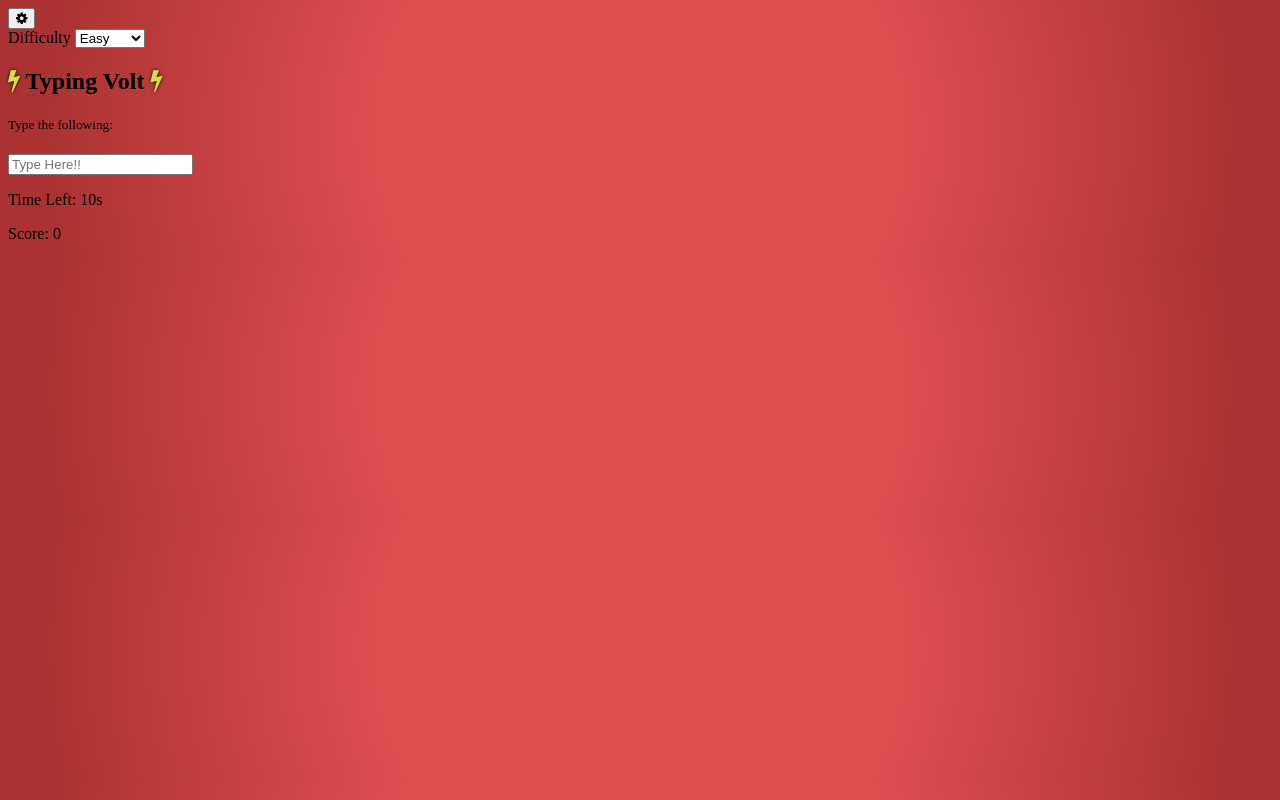
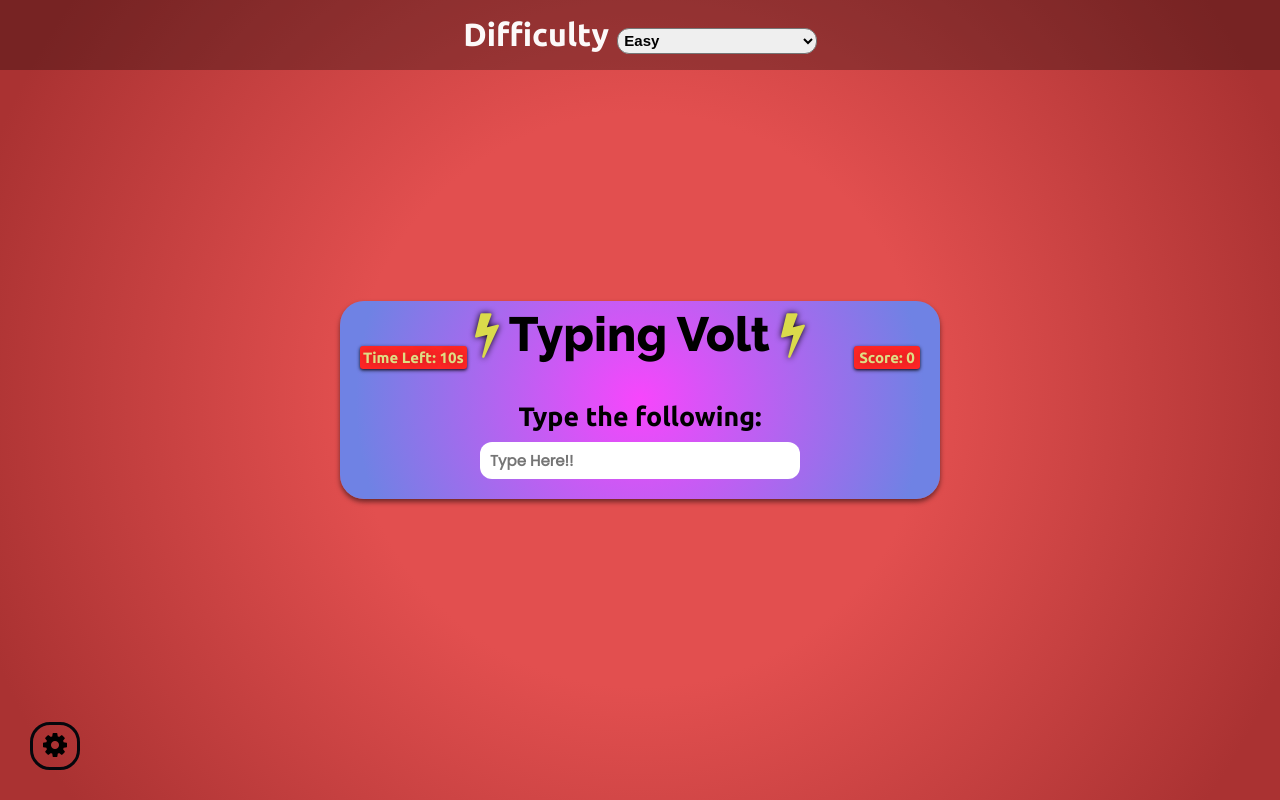
Before and after one commit to pranjalchaplot/typingvolt, a plain HTML site: page index.html in a window 1280 px wide. Drawn offline with Linux system fonts and the light colour scheme.

Commit message:
enhance basic css

```diff
--- a/css/style.css
+++ b/css/style.css
@@ -1,13 +1,160 @@
+@import url("https://fonts.googleapis.com/css2?family=Poppins&family=Raleway:wght@800&family=Ubuntu:wght@700&display=swap");
+
 :root {
+  box-sizing: border-box;
+  font-family: "Ubuntu", sans-serif;
+  font-size: 4vh;
+}
+
+body {
   background: rgb(226, 79, 79);
   background: radial-gradient(
     circle,
     rgba(226, 79, 79, 1) 38%,
     rgba(170, 50, 50, 1) 92%
   );
+  display: flex;
+  flex-direction: column;
+  align-items: center;
+  justify-content: center;
+  min-height: 100vh;
+  margin: 0;
+}
+
+button {
+  cursor: pointer;
+  background-color: transparent;
+  border: 3px solid rgb(5, 7, 12);
+  font-size: 3.5vh;
+  border-radius: 20px;
+  padding: 5px 10px;
+}
+
+select:focus,
+button :focus {
+  outline: 0;
+}
+
+select {
+  font-size: 15px;
+  font-weight: bold;
+  width: 200px;
+  border-radius: 1.5vh;
+  padding: 2.5px;
+}
+
+input {
+  font-size: 15px;
+  font-weight: bold;
+  width: 300px;
+  margin: 10px -10px;
+  border: 0;
+  border-radius: 1.5vh;
+  padding: 10px;
+}
+
+.settings-btn {
+  position: absolute;
+  bottom: 30px;
+  left: 30px;
+}
+
+.settings {
+  position: absolute;
+  top: 0;
+  left: 0;
+  width: 100%;
+  color: rgba(255, 255, 255, 0.972);
+  background-color: rgba(0, 0, 0, 0.3);
+  height: 70px;
+  display: flex;
+  align-items: center;
+  justify-content: center;
+  transform: translateY(0);
+  transition: transform 3s ease-in-out;
+}
+
+.settings.hide {
+  transform: translateY(-100%);
+}
+
+h2 {
+  font-family: "Raleway", sans-serif;
+  padding: 0px;
+  margin-top: 5px;
+}
+
+::-webkit-input-placeholder {
+  /* Chrome/Opera/Safari */
+  font-family: "Poppins", sans-serif;
 }
 
 .fa-bolt {
   color: rgb(218, 218, 75);
   text-shadow: 0 0 0.2rem rgb(0, 0, 0);
 }
+
+.container {
+  width: 500px;
+  background: rgb(247, 70, 252);
+  background: radial-gradient(
+    circle,
+    rgba(247, 70, 252, 1) 0%,
+    rgba(111, 130, 228, 1) 90%
+  );
+  border-radius: 3vh;
+  padding: 0px 50px;
+  padding-bottom: 10px;
+  display: flex;
+  flex-direction: column;
+  align-items: center;
+  box-shadow: 0 3px 5px rgba(0, 0, 0, 0.5);
+  position: relative;
+}
+
+h1 {
+  margin: 0;
+}
+
+.score-container {
+  font-size: 15px;
+  color: rgb(223, 221, 132);
+  background-color: rgb(255, 38, 38);
+  text-shadow: 0 0 0.3rem rgba(0, 0, 0, 0.3);
+  text-align: center;
+  width: 60px;
+  padding: 3px;
+  border-radius: 3px;
+  position: absolute;
+  top: 30px;
+  right: 20px;
+  box-shadow: 0 1.3px 3.5px rgba(0, 0, 0, 0.9);
+}
+
+.time-container {
+  font-size: 15px;
+  color: rgb(223, 221, 132);
+  background-color: rgb(255, 38, 38);
+  text-shadow: 0 0 0.3rem rgba(0, 0, 0, 0.3);
+  width: fit-content;
+  padding: 3px;
+  border-radius: 3px;
+  position: absolute;
+  top: 30px;
+  left: 20px;
+  box-shadow: 0 1.3px 3.5px rgba(0, 0, 0, 0.9);
+}
+
+.end-game-container {
+  background-color: inherit;
+  display: none;
+  align-items: center;
+  justify-content: center;
+  flex-direction: column;
+  position: absolute;
+  top: 0;
+  left: 0;
+  width: 100%;
+  height: 100%;
+  z-index: 1;
+}
```
